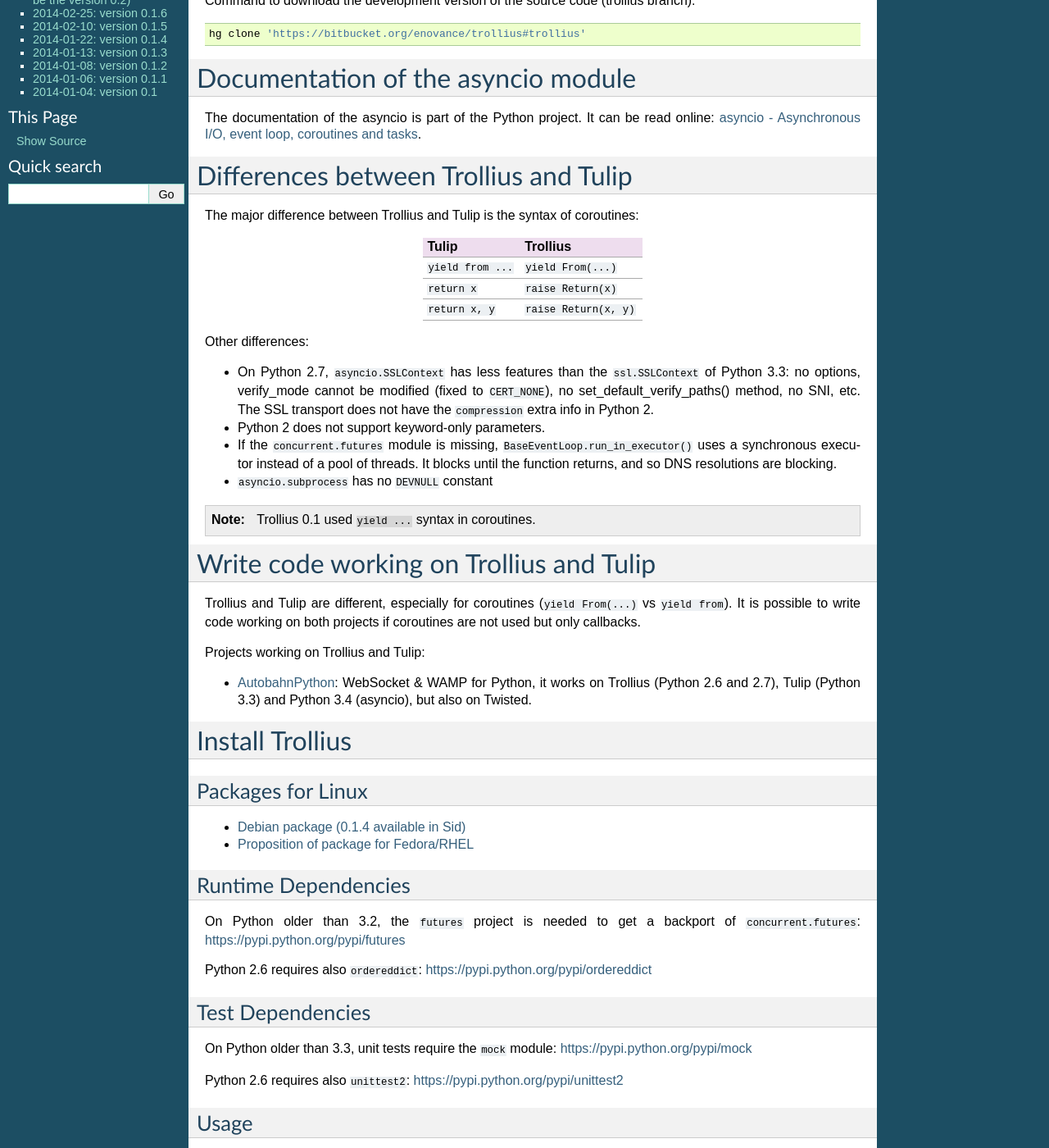
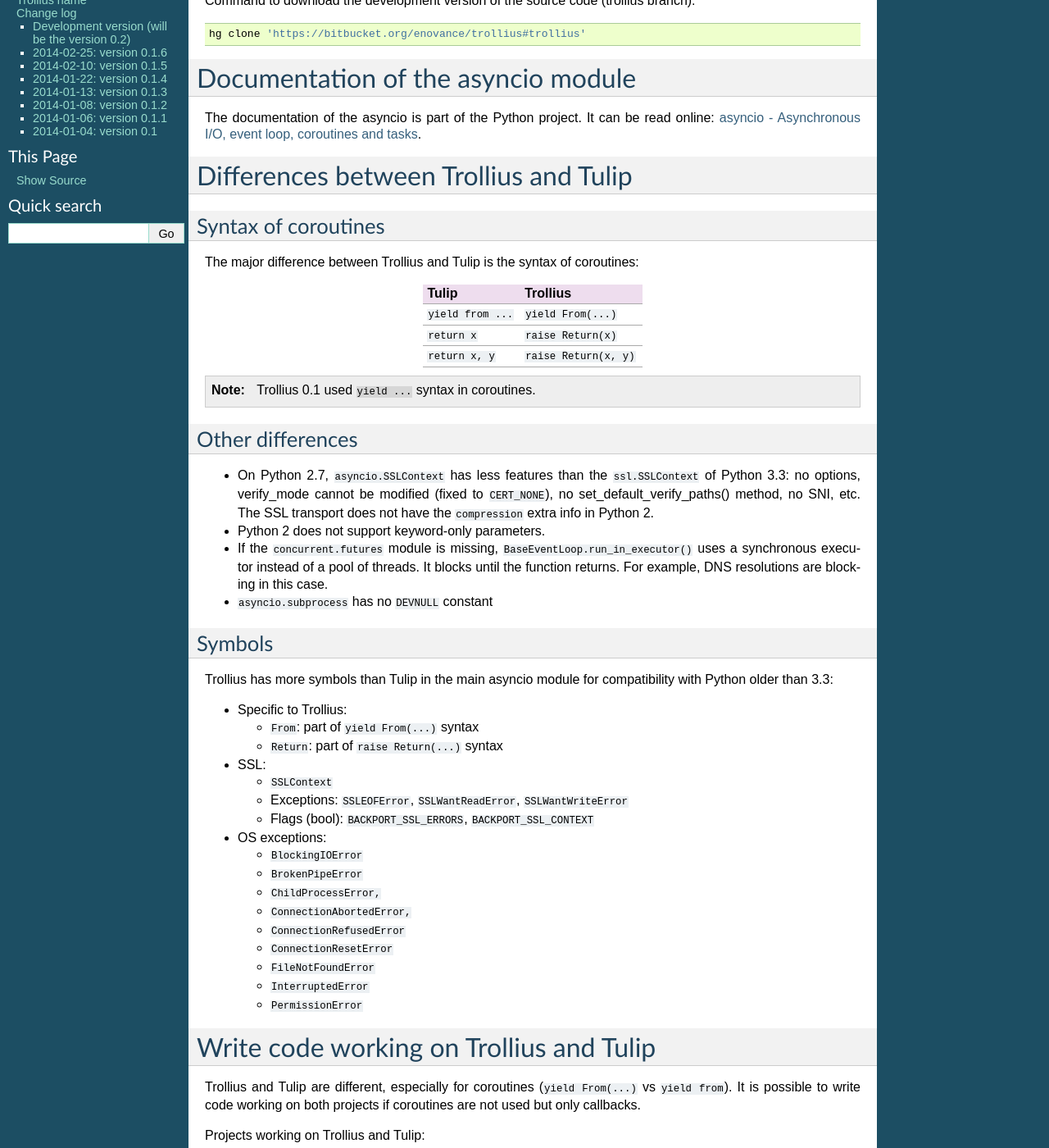
Before and after one commit to openstack-archive/deb-python-trollius, a Sphinx documentation site: the page built from doc/index.rst, in a window 1280 px wide and 1400 px high, scrolled down 338 px. Shown: the whole window at 82% size. Built offline with Sphinx 7.4.7, drawn with Linux system fonts in a browser that asks for light colours; some of the changed text lies outside the part shown.

Commit message:
doc: list extra symbols of Trollius compared to Tulip

```diff
--- a/doc/index.rst
+++ b/doc/index.rst
@@ -33,6 +33,9 @@ online: `asyncio - Asynchronous I/O, event loop, coroutines and tasks
 Differences between Trollius and Tulip
 ======================================
 
+Syntax of coroutines
+--------------------
+
 The major difference between Trollius and Tulip is the syntax of coroutines:
 
 ==================  ======================
@@ -43,7 +46,12 @@ Tulip               Trollius
 ``return x, y``     ``raise Return(x, y)``
 ==================  ======================
 
-Other differences:
+.. note::
+
+   Trollius 0.1 used ``yield ...`` syntax in coroutines.
+
+Other differences
+-----------------
 
 * On Python 2.7, ``asyncio.SSLContext`` has less features than the
   ``ssl.SSLContext`` of Python 3.3: no options, verify_mode cannot be modified
@@ -52,13 +60,38 @@ Other differences:
 * Python 2 does not support keyword-only parameters.
 * If the ``concurrent.futures`` module is missing,
   ``BaseEventLoop.run_in_executor()`` uses a synchronous executor instead of a
-  pool of threads. It blocks until the function returns, and so DNS resolutions
-  are blocking.
+  pool of threads. It blocks until the function returns. For example, DNS
+  resolutions are blocking in this case.
 * ``asyncio.subprocess`` has no ``DEVNULL`` constant
 
-.. note::
+Symbols
+-------
 
-   Trollius 0.1 used ``yield ...`` syntax in coroutines.
+Trollius has more symbols than Tulip in the main asyncio module for
+compatibility with Python older than 3.3:
+
+* Specific to Trollius:
+
+  - ``From``: part of ``yield From(...)`` syntax
+  - ``Return``: part of ``raise Return(...)`` syntax
+
+* SSL:
+
+  - ``SSLContext``
+  - Exceptions: ``SSLEOFError``, ``SSLWantReadError``, ``SSLWantWriteError``
+  - Flags (bool): ``BACKPORT_SSL_ERRORS``, ``BACKPORT_SSL_CONTEXT``
+
+* OS exceptions:
+
+  - ``BlockingIOError``
+  - ``BrokenPipeError``
+  - ``ChildProcessError,``
+  - ``ConnectionAbortedError,``
+  - ``ConnectionRefusedError``
+  - ``ConnectionResetError``
+  - ``FileNotFoundError``
+  - ``InterruptedError``
+  - ``PermissionError``
 
 
 Write code working on Trollius and Tulip
```
